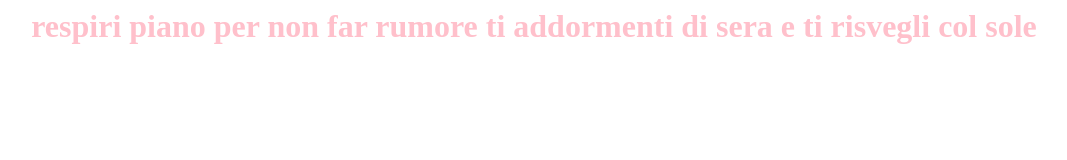
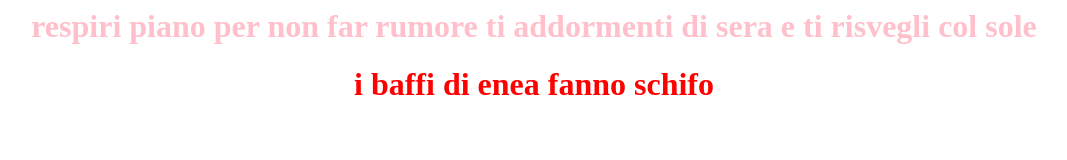
Before and after one commit to Messigoatronaldobleah/bassi-bonfiglio-love.github.io, a plain HTML site: page index.html in a window 1280 px wide. Shown: the whole page, without its empty margins (106-1173 px from the left). Drawn offline with Linux system fonts and the light colour scheme.

Commit message:
Update index.html

```diff
--- a/index.html
+++ b/index.html
@@ -1 +1,2 @@
 <center><h1 style="color:pink">respiri piano per non far rumore ti addormenti di sera e ti risvegli col sole</h1></center>
+<center><h1 style="color:red">i baffi di enea fanno schifo</h1></center>
```
